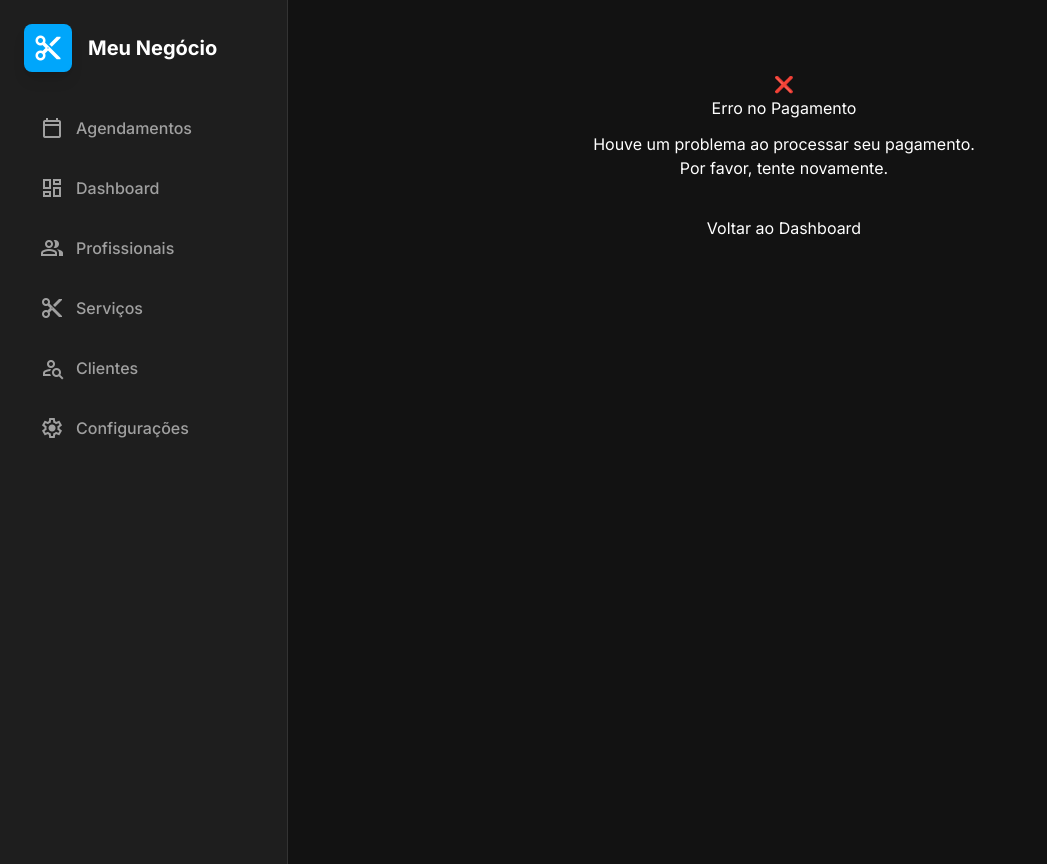
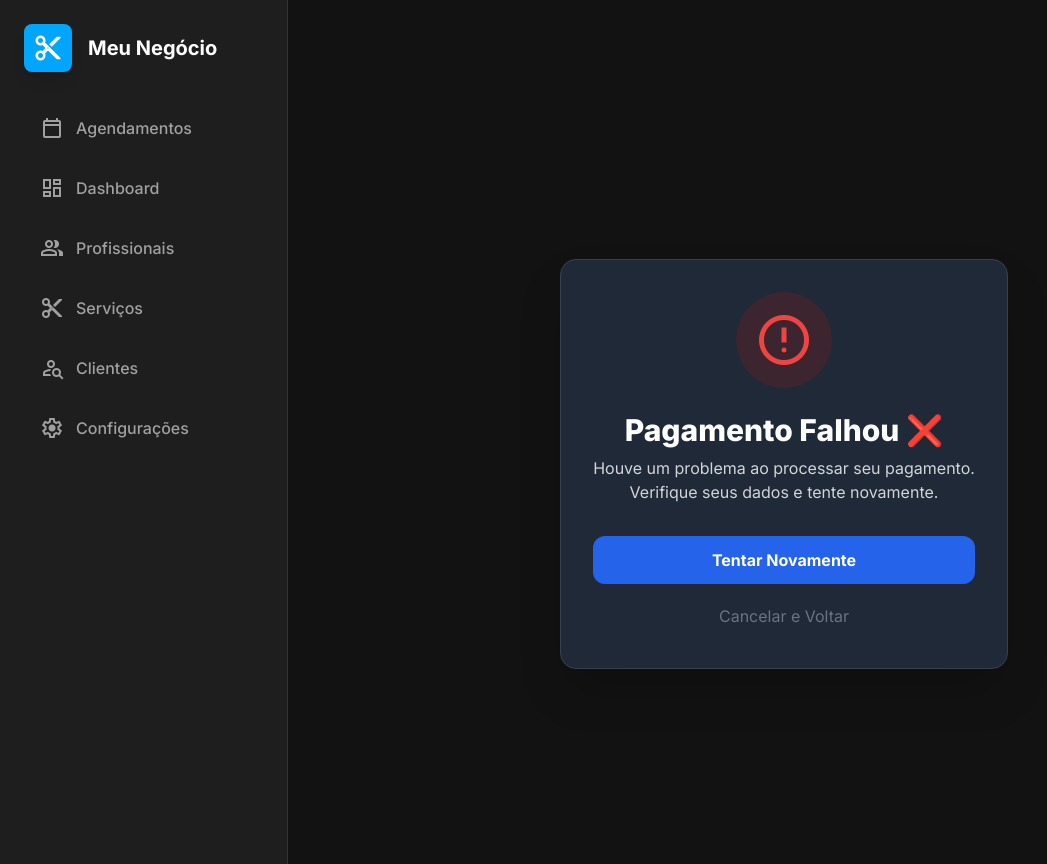
Before and after one commit to juanhlalmeida/assistente-agendamento-ia, a Python web app: template app/templates/assinatura/retorno.html in a window 1280 px wide. Shown: the whole page, without its empty margins (0-1047 px from the left). Run offline with Jinja, Linux system fonts and the light colour scheme; the template is opened without the code that fills it, so the values that code supplies are empty; some libraries are stand-ins or nearby versions.

Commit message:
Update retorno.html

```diff
--- a/app/templates/assinatura/retorno.html
+++ b/app/templates/assinatura/retorno.html
@@ -1,39 +1,53 @@
-
 {% extends "base.html" %}
 
+{% block title %}Status do Pagamento{% endblock %}
+
 {% block content %}
-<div class="container mt-5">
-    <div class="row justify-content-center">
-        <div class="col-md-6 text-center">
-            {% if status == 'approved' %}
-                <div class="alert alert-success p-5">
-                    <h1 class="display-4">✅</h1>
-                    <h2 class="mb-3">Assinatura Ativada!</h2>
-                    <p class="lead">Seu pagamento foi aprovado com sucesso.</p>
-                    <p>Agora você pode usar todas as funcionalidades do sistema!</p>
-                </div>
-            {% elif status == 'pending' %}
-                <div class="alert alert-warning p-5">
-                    <h1 class="display-4">⏳</h1>
-                    <h2 class="mb-3">Pagamento Pendente</h2>
-                    <p class="lead">Aguardando confirmação do pagamento...</p>
-                    <p>Você receberá uma notificação assim que for aprovado.</p>
-                </div>
-            {% else %}
-                <div class="alert alert-danger p-5">
-                    <h1 class="display-4">❌</h1>
-                    <h2 class="mb-3">Erro no Pagamento</h2>
-                    <p class="lead">Houve um problema ao processar seu pagamento.</p>
-                    <p>Por favor, tente novamente.</p>
-                </div>
-            {% endif %}
+<div class="min-h-screen flex items-center justify-center p-4">
+    <div class="max-w-md w-full bg-white dark:bg-gray-800 rounded-2xl shadow-2xl border border-gray-200 dark:border-gray-700 p-8 text-center">
 
-            <div class="mt-4">
-                <a href="{{ url_for('main.dashboard') }}" class="btn btn-primary btn-lg">
-                    Voltar ao Dashboard
+        {% if status == 'approved' %}
+            <div class="mb-6 inline-flex items-center justify-center w-24 h-24 rounded-full bg-green-100 dark:bg-green-900/30 text-green-500 mb-6">
+                <span class="material-symbols-outlined text-6xl">check_circle</span>
+            </div>
+            <h1 class="text-3xl font-extrabold text-gray-900 dark:text-white mb-2">Pagamento Aprovado! 🎉</h1>
+            <p class="text-gray-600 dark:text-gray-300 mb-8">
+                Sua assinatura foi ativada com sucesso. Aproveite todas as funcionalidades da IA!
+            </p>
+            <a href="{{ url_for('main.dashboard') }}" class="block w-full bg-green-600 hover:bg-green-700 text-white font-bold py-3 px-6 rounded-xl transition transform hover:scale-105 shadow-lg shadow-green-500/30">
+                Acessar Painel Agora
+            </a>
+
+        {% elif status == 'pending' %}
+            <div class="mb-6 inline-flex items-center justify-center w-24 h-24 rounded-full bg-yellow-100 dark:bg-yellow-900/30 text-yellow-500 mb-6">
+                <span class="material-symbols-outlined text-6xl">hourglass_top</span>
+            </div>
+            <h1 class="text-3xl font-extrabold text-gray-900 dark:text-white mb-2">Processando... ⏳</h1>
+            <p class="text-gray-600 dark:text-gray-300 mb-8">
+                Estamos aguardando a confirmação do pagamento. Isso pode levar alguns minutos.
+            </p>
+            <a href="{{ url_for('main.dashboard') }}" class="block w-full bg-yellow-600 hover:bg-yellow-700 text-white font-bold py-3 px-6 rounded-xl transition">
+                Voltar ao Dashboard
+            </a>
+
+        {% else %}
+            <div class="mb-6 inline-flex items-center justify-center w-24 h-24 rounded-full bg-red-100 dark:bg-red-900/30 text-red-500 mb-6">
+                <span class="material-symbols-outlined text-6xl">error</span>
+            </div>
+            <h1 class="text-3xl font-extrabold text-gray-900 dark:text-white mb-2">Pagamento Falhou ❌</h1>
+            <p class="text-gray-600 dark:text-gray-300 mb-8">
+                Houve um problema ao processar seu pagamento. Verifique seus dados e tente novamente.
+            </p>
+            <div class="flex flex-col gap-3">
+                <a href="{{ url_for('assinaturas.planos') }}" class="block w-full bg-blue-600 hover:bg-blue-700 text-white font-bold py-3 px-6 rounded-xl transition">
+                    Tentar Novamente
+                </a>
+                <a href="{{ url_for('main.dashboard') }}" class="block w-full text-gray-500 hover:text-white py-2 hover:underline">
+                    Cancelar e Voltar
                 </a>
             </div>
-        </div>
+        {% endif %}
+
     </div>
 </div>
 {% endblock %}
```
